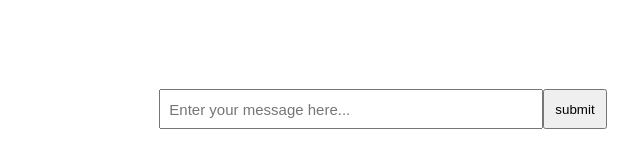
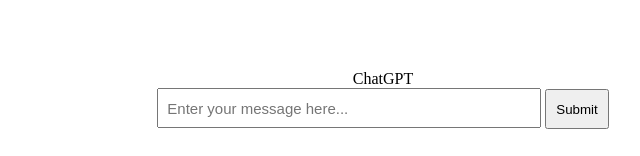
Before and after one commit to KDT-IaaS-Class-One-Group/Web-Application-IA-bsh, a website: page public/index.html in a window 1280 px wide. Shown: the part 641-797 px from the top of the page, 385-1025 px from the left. Drawn offline with Linux system fonts and the light colour scheme.

Commit message:
ChatGPT 추가

```diff
--- a/public/index.html
+++ b/public/index.html
@@ -7,7 +7,7 @@
   <link rel="stylesheet" href="index.css" type="text/css">
 </head>
 <body>
-  <div id = "root">
+  <div id="root">
     <div class="left">
       <nav>
         <div class="container">
@@ -19,14 +19,22 @@
                 <li><a href="#">Settings</a></li>
                 <li><a href="#">Logout</a></li>
               </ul>
+            </li>
           </ul>
         </div>
       </nav>
     </div>
-      <div class="right">
-        <input type="text" id="text" placeholder="  Enter your message here...">
-        <button onclick="submitButton()">submit</button>
+    <div class="right">
+      <div>
+        <div style="text-align: center;">
+          <p>ChatGPT</p>
+        </div>
+        <div>
+          <input type="text" id="text" placeholder="  Enter your message here...">
+          <button onclick="submitButton()">Submit</button>
+        </div>
       </div>
+    </div>
   </div>
   <script src="index.js" type="application/javascript"></script>
 </body>
```
